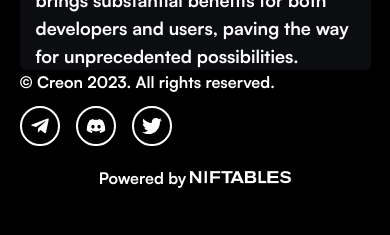
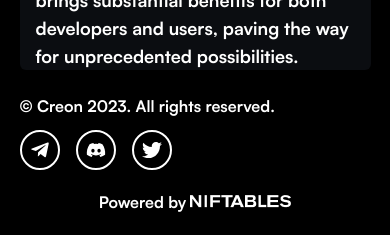
Before and after one commit to gift56/creon, a Next.js app: page / in a window 390 px wide. Shown: the part 8338-8573 px from the top of the page. Before the commit the page ends 8552 px from the top, so only its background shows below. Built offline with nearby package versions, Linux system fonts and the light colour scheme.

Commit message:
done completing everything

```diff
--- a/components/Footer.tsx
+++ b/components/Footer.tsx
@@ -4,7 +4,7 @@ import Link from "next/link";
 
 const Footer = () => {
   return (
-    <footer className="bg-black pb-6">
+    <footer className="bg-black pt-6 lg:pt-0 pb-6">
       <div className="contain">
         <div className="w-full flex flex-col md:flex-row items-center justify-between gap-5">
           <div className="w-full md:w-fit flex flex-col md:flex-row items-start justify-start gap-3 md:gap-6">
```
